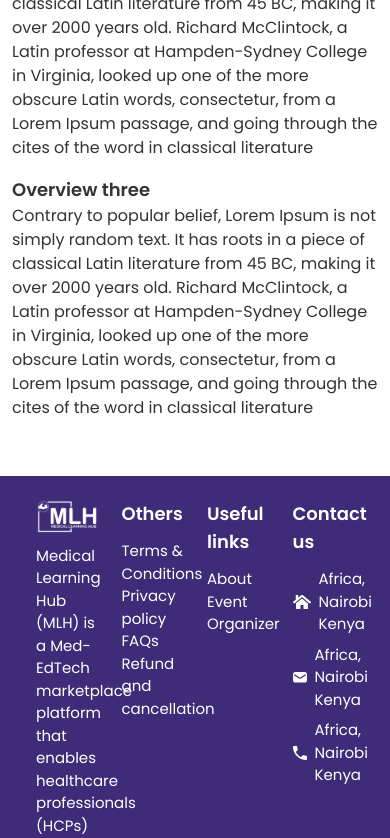
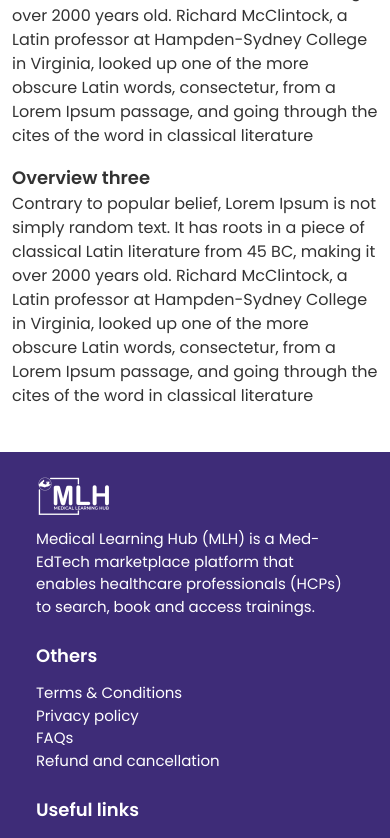
Before and after one commit to Arthur-Smart/MLH, a Next.js app: page /registered in a window 390 px wide. Shown: the part 1499-2337 px from the top of the page. Built offline with nearby package versions, Linux system fonts and the light colour scheme.

Commit message:
Fixed some responsiveness

```diff
--- a/src/app/(auth)/registered/page.tsx
+++ b/src/app/(auth)/registered/page.tsx
@@ -9,7 +9,7 @@ import EventDetails from "@/globals/eventdetails/EventDetails";
 
 const page = () => {
   return (
-    <main className="w-screen flex flex-col">
+    <main className={`${styles.main} w-screen flex flex-col`}>
       <section className={`${styles.success} w-[100%] h-[80vh] flex`}>
       <div
         className={`${styles.success_container} px-4 w-[50%] h-full flex flex-col items-center justify-center bg-[#3E2C78] w-[100%]`}
@@ -85,7 +85,7 @@ const page = () => {
       </section>
 
       {/* Activity Details */}
-      <section className="container flex flex-col py-10">
+      <section className="container flex flex-col py-7">
         <EventDetails />
       </section>
     </main>
--- a/src/app/(auth)/registered/registered.module.css
+++ b/src/app/(auth)/registered/registered.module.css
@@ -1,3 +1,7 @@
+.main{
+    overflow-x: hidden;
+}
+
 .flyer{
     width:100%;
     height:100%;
--- a/src/app/(auth)/registration/[slug]/registration.module.css
+++ b/src/app/(auth)/registration/[slug]/registration.module.css
@@ -1,5 +1,5 @@
 .main{
-overflow:hidden;
+overflow-x:hidden;
 }
 
 .registration{
--- a/src/globals/footer/Footer.tsx
+++ b/src/globals/footer/Footer.tsx
@@ -22,7 +22,7 @@ const Footer = () => {
 
   return (
     <footer className="w-full flex flex-col items-center justify-center bg-[#3E2C78] p-6">
-      <div className="container grid grid-cols-4 gap-6">
+      <div className="container grid grid-cols-1 md:grid-cols-4 gap-6">
         <div>
           <Image
             src={LOGO}
@@ -85,9 +85,9 @@ const Footer = () => {
         </div>
       </div>
       <div className="container h-[1px] my-5 bg-gray-200"></div>
-      <div className="container flex item-center justify-between">
+      <div className="container flex flex-col md:flex-row items-center justify-center md:justify-between">
         <p className="text-white text-[15px]">&copy;2024. Copyright. All rights reserved</p>
-        <div className="flex items-center gap-3">
+        <div className="flex mt-2 md:mt-0 items-center gap-3">
           <Link href="#">
             <Image src={LINKEDIN} alt="" width={17} height={17}/>
           </Link>
```
